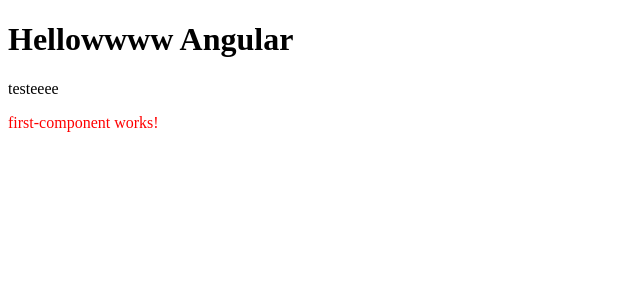
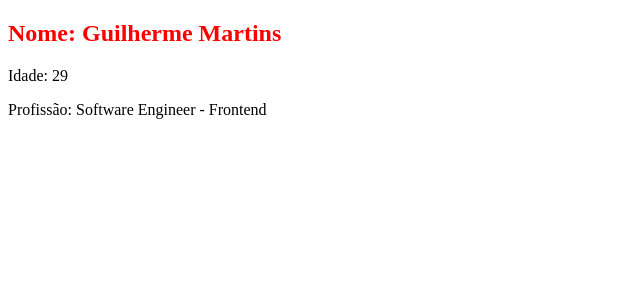
Before and after one commit to gmartins-dev/angular-curso-battisti, an Angular app: page / in a window 1280 px wide. Shown: the top 300 px of the page, without its empty margins (0-640 px from the left). Built offline with nearby package versions, Linux system fonts and the light colour scheme.

Commit message:
Interpolar Dados(mostrar em tela)

```diff
--- a/src/app/app.component.html
+++ b/src/app/app.component.html
@@ -1,4 +1 @@
-<h1>Hellowwww Angular</h1>
-<p>testeeee</p>
-
 <app-first-component></app-first-component>
--- a/src/app/components/first-component/first-component.component.css
+++ b/src/app/components/first-component/first-component.component.css
@@ -1,3 +1,3 @@
-p {
+h2 {
   color: red;
 }
--- a/src/app/components/first-component/first-component.component.html
+++ b/src/app/components/first-component/first-component.component.html
@@ -1 +1,3 @@
-<p>first-component works!</p>
+<h2>Nome: {{name}}</h2>
+<p>Idade: {{age}}</p>
+<p>Profissão: {{job}}</p>
--- a/src/app/components/first-component/first-component.component.ts
+++ b/src/app/components/first-component/first-component.component.ts
@@ -3,13 +3,14 @@
 @Component({
   selector: 'app-first-component',
   templateUrl: './first-component.component.html',
-  styleUrls: ['./first-component.component.css']
+  styleUrls: ['./first-component.component.css'],
 })
 export class FirstComponentComponent implements OnInit {
+  name: string = 'Guilherme Martins';
+  age: number = 29;
+  job: string = 'Software Engineer - Frontend';
 
-  constructor() { }
+  constructor() {}
 
-  ngOnInit(): void {
-  }
-
+  ngOnInit(): void {}
 }
```
